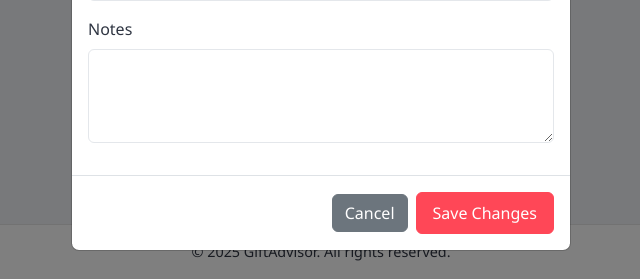
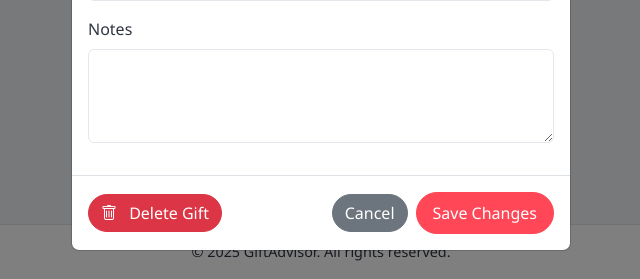
Before and after one commit to DelevoXDG/GiftAdvisor, a Django app: page /gifts/1/ in a window 1280 px wide, after a click on "Edit Details". Shown: the part 1027-1306 px from the top of the page, without its empty margins (319-959 px from the left). Run offline with Django 5.2, Linux system fonts and the light colour scheme; a user stored in the database is signed in; tables that the repository leaves empty hold one stand-in row (values such as "Sample post"); grey boxes marked "Sample" are stand-in pictures; some libraries are stand-ins or nearby versions.

Commit message:
Allow deleting recepients and gift ideas

```diff
--- a/config/urls.py
+++ b/config/urls.py
@@ -41,7 +41,9 @@ from core.views import (
     purchases,
     record_purchase,
     update_purchase_feedback,
-    delete_purchase
+    delete_purchase,
+    delete_gift,
+    delete_recipient
 )
 
 urlpatterns = [
@@ -63,9 +65,11 @@ urlpatterns = [
     path('api/gifts/search/', search_gifts, name='search_gifts'),
     path('api/gifts/recent/', recent_gifts, name='recent_gifts'),
     path('api/gifts/<int:gift_id>/', gift_detail_api, name='gift_detail_api'),
+    path('api/gifts/<int:gift_id>/delete/', delete_gift, name='delete_gift'),
     path('api/gifts/<int:gift_id>/process/', process_gift_with_ai, name='process_gift_with_ai'),
     path('api/recipients/', recipients_list, name='recipients_list'),
     path('api/recipients/<int:recipient_id>/', recipient_detail, name='recipient_detail'),
+    path('api/recipients/<int:recipient_id>/delete/', delete_recipient, name='delete_recipient'),
     path('api/recipients/<int:recipient_id>/gifts/', add_gift_to_recipient, name='add_gift_to_recipient'),
     path('api/preferences/openai-key/', update_openai_key, name='update_openai_key'),
     path('api/preferences/deepseek-key/', update_deepseek_key, name='update_deepseek_key'),
--- a/core/views.py
+++ b/core/views.py
@@ -815,3 +815,19 @@ def delete_purchase(request, purchase_id):
     purchase.delete()
     messages.success(request, 'Purchase record deleted successfully!')
     return redirect('purchases')
+
+@login_required
+def delete_gift(request, gift_id):
+    """View for deleting a gift idea"""
+    gift = get_object_or_404(GiftIdea, id=gift_id, user=request.user)
+    gift.delete()
+    messages.success(request, 'Gift idea deleted successfully!')
+    return redirect('index')
+
+@login_required
+def delete_recipient(request, recipient_id):
+    """View for deleting a recipient"""
+    recipient = get_object_or_404(Recipient, id=recipient_id, user=request.user)
+    recipient.delete()
+    messages.success(request, 'Recipient deleted successfully!')
+    return redirect('recipients')
--- a/templates/gift_detail.html
+++ b/templates/gift_detail.html
@@ -258,8 +258,14 @@
                 </form>
             </div>
             <div class="modal-footer">
-                <button type="button" class="btn btn-secondary" data-bs-dismiss="modal">Cancel</button>
-                <button type="button" class="btn btn-primary" id="saveGiftBtn">Save Changes</button>
+                <button type="button"
+                        class="btn btn-danger me-auto rounded-pill"
+                        onclick="if(confirm('Are you sure you want to delete this gift idea?')) { window.location.href='{% url 'delete_gift' gift.id %}'; }">
+                    <i class="bi bi-trash me-2"></i>
+                    Delete Gift
+                </button>
+                <button type="button" class="btn btn-secondary rounded-pill" data-bs-dismiss="modal">Cancel</button>
+                <button type="submit" class="btn btn-primary rounded-pill">Save Changes</button>
             </div>
         </div>
     </div>
```
Also changed, not shown: templates/recipient_profile.html (+8 -2 lines).
